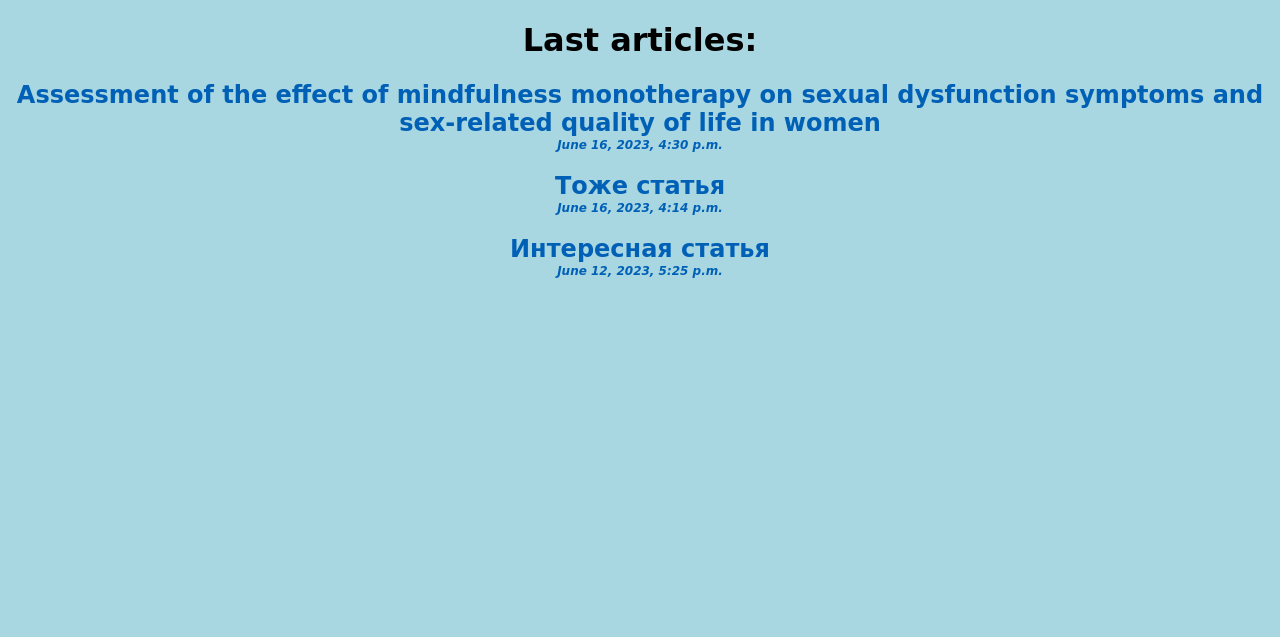
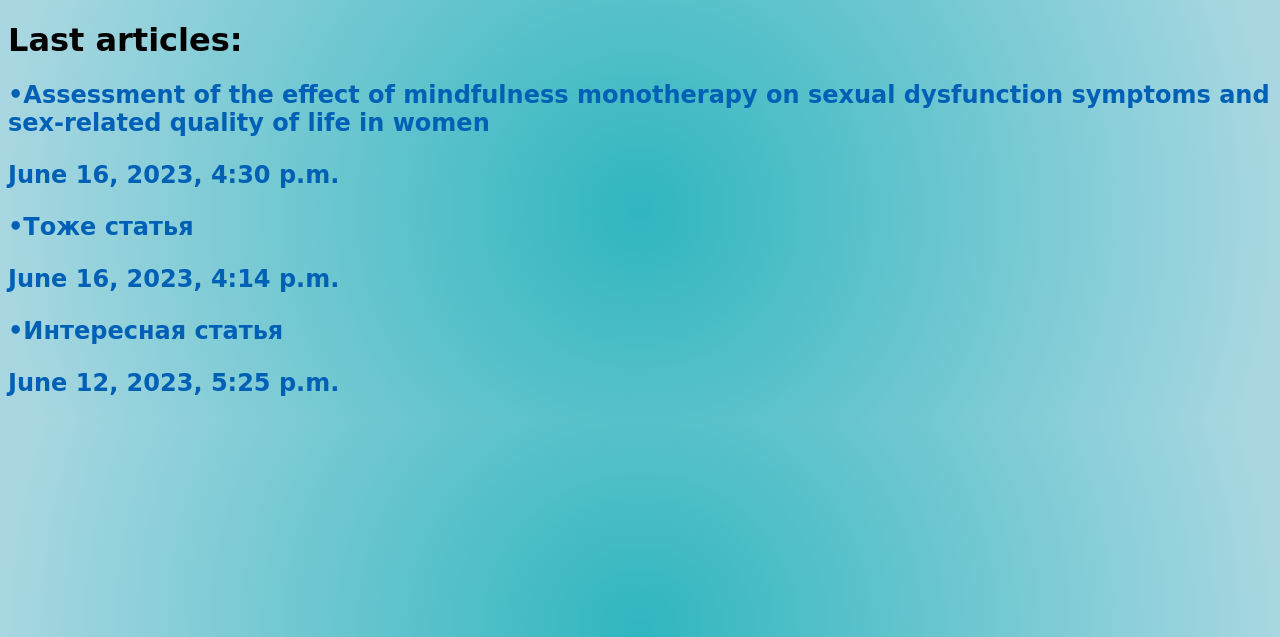
Before and after one commit to kdushnila/DjangoBlog, a Django app: page /articles/ in a window 1280 px wide. Shown: the top 637 px of the page. Run offline with Django 4.2, Linux system fonts and the light colour scheme; data comes from the database, SQL or seed files in the repository.

Commit message:
new look of aricles main

```diff
--- a/DjangoBlog/templates/articles_temp/list.html
+++ b/DjangoBlog/templates/articles_temp/list.html
@@ -10,12 +10,12 @@
 
 {% block content %}
 
-<h1 align="center">Last articles:</h1>
+<h1 align="left">Last articles:</h1>
 
     {% if latest_articles_list %}
 
         {% for a in latest_articles_list %}
-<h2 align="center"><a class="art_list" href="{% url 'articles:detail' a.id %}">{{a.article_title}} <p>{{a.pub_date}}</p></a></h2>
+<h2 align="left"><a class="art_list" href="{% url 'articles:detail' a.id %}">&#8226{{a.article_title}} <p>{{a.pub_date}}</p></a></h2>
         {% endfor %}
 
     {% else %}
--- a/static/articles/css/list.css
+++ b/static/articles/css/list.css
@@ -5,7 +5,12 @@
 }
 
 body {
-    background: #a8d7e1; /* Цвет блока */
+    /*background: #a8d7e1;*/
+    background: #ed836e;
+    background: -webkit-radial-gradient(circle farthest-side at center center, #30b6bf 0%, #a8d7e1 100%);
+    background: -moz-radial-gradient(circle farthest-side at center center, #30b6bf 0%, #a8d7e1 100%);
+    background: radial-gradient(circle farthest-side at center center, #30b6bf 0%, #a8d7e1 100%);
+}
 }
 
 p {
```
